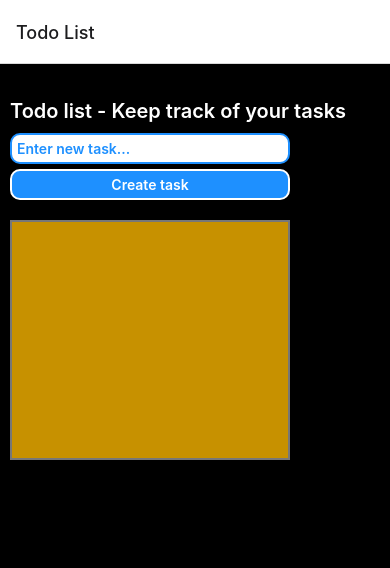
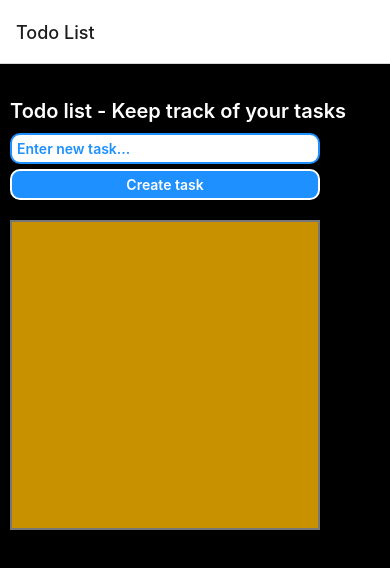
Before and after one commit to Bransholm/RN_ToDoList, a React Native app: screen / in a window 390 px wide. Shown: the top 568 px of the page. Built offline with nearby package versions, Linux system fonts and the light colour scheme; no server answers; the database is empty.

Commit message:
Changed layout size and icon

```diff
--- a/components/buttons.js
+++ b/components/buttons.js
@@ -18,7 +18,7 @@ const styles = StyleSheet.create({
   // Button
   button: {
     borderWidth: 2,
-    width: 280,
+    width: 310,
     alignItems: "center",
     justifyContent: "center",
     borderRadius: 10,
--- a/nativeStyles.js
+++ b/nativeStyles.js
@@ -12,8 +12,8 @@ const nativeStyles = StyleSheet.create({
   noteContainer: {
     backgroundColor: "#C79100",
     padding: 20,
-    width: 280,
-    minHeight: 240,
+    width: 310,
+    minHeight: 310,
     borderWidth: 2,
     borderColor: "#777",
     marginTop: 5,
--- a/screens/TodoListScreen.js
+++ b/screens/TodoListScreen.js
@@ -80,7 +80,7 @@ export default function TodoListScreen({navigation}) {
                     style={nativeStyles.noteText}
                   >
                     {" "}
-                    <Icon name="check" size={16} color="#fff" />
+                    <Icon name="delete" size={16} color="#fff" />
                   </Text>
                 </View>
               </Pressable>
@@ -104,7 +104,7 @@ const styles = StyleSheet.create({
   textInput: {
     backgroundColor: "#fff",
     color: "#1E90FF",
-    width: 280,
+    width: 310,
     borderRadius: 10,
     padding: 5,
     fontWeight: 600,
```
